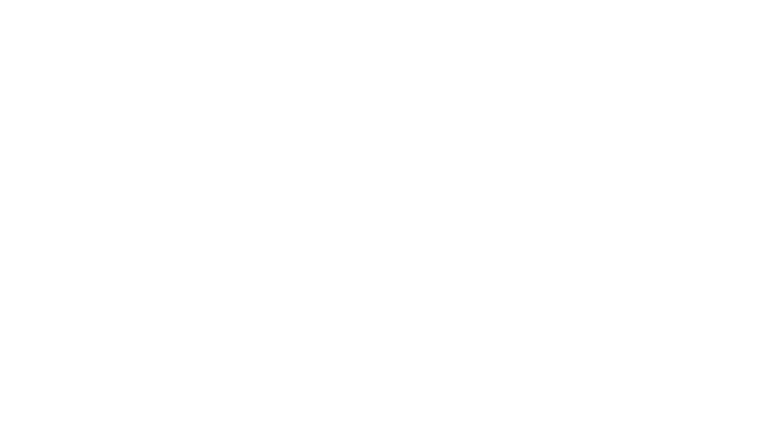
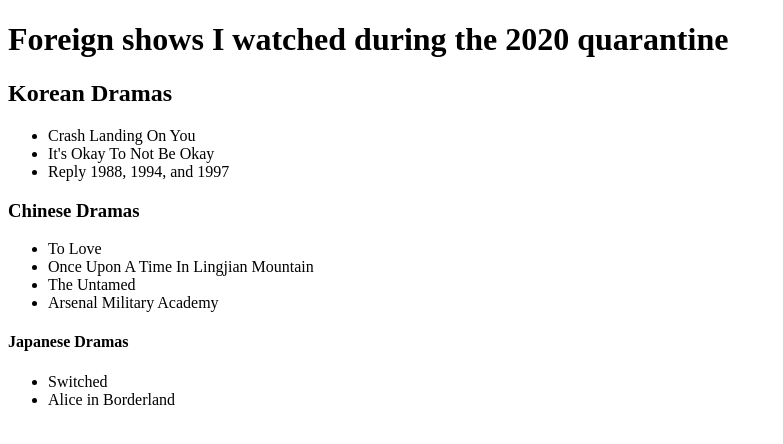
Before and after one commit to ktan126/assignment-4-html-me-something-ktan126, a website: page index.html in a window 1280 px wide. Shown: the whole page, without its empty margins (0-783 px from the left). Drawn offline with Linux system fonts and the light colour scheme.

Commit message:
added paragraphs

```diff
--- a/index.html
+++ b/index.html
@@ -1,8 +1,34 @@
 <!DOCTYPE html>
 <html>
    <head>
+         <title>Kiki's Quarantine Shows</title>
    </head>
    <body>
-      <!-- Write your HTML in this file! -->
+      <h1>Foreign shows I watched during the 2020 quarantine</h1>
+   <main>
+      <article>
+         <section>
+            <h2>Korean Dramas</h2>
+            <ul>
+               <li>Crash Landing On You</li>
+               <li>It's Okay To Not Be Okay</li>
+               <li>Reply 1988, 1994, and 1997</li>
+            </ul>
+         </section>
+            <h3>Chinese Dramas</h3>
+            <ul>
+               <li>To Love</li>
+               <li>Once Upon A Time In Lingjian Mountain</li>
+               <li>The Untamed</li>
+               <li>Arsenal Military Academy</li>
+            </ul>
+         </section>
+            <h4>Japanese Dramas</h4>
+            <ul>
+               <li>Switched</li>
+               <li>Alice in Borderland</li>
+            </ul>
+      </article>
+   </main>
    </body>
 </html>
```
